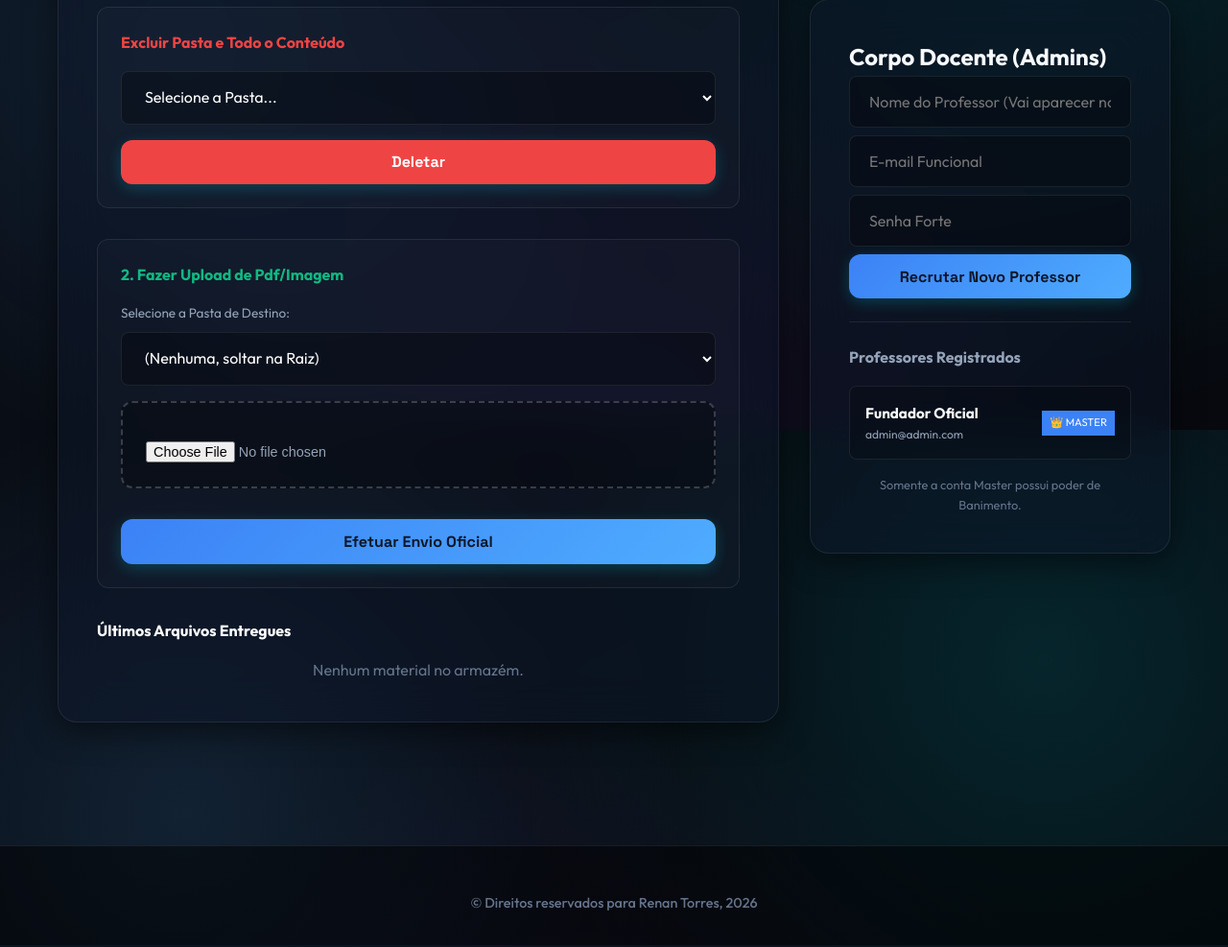
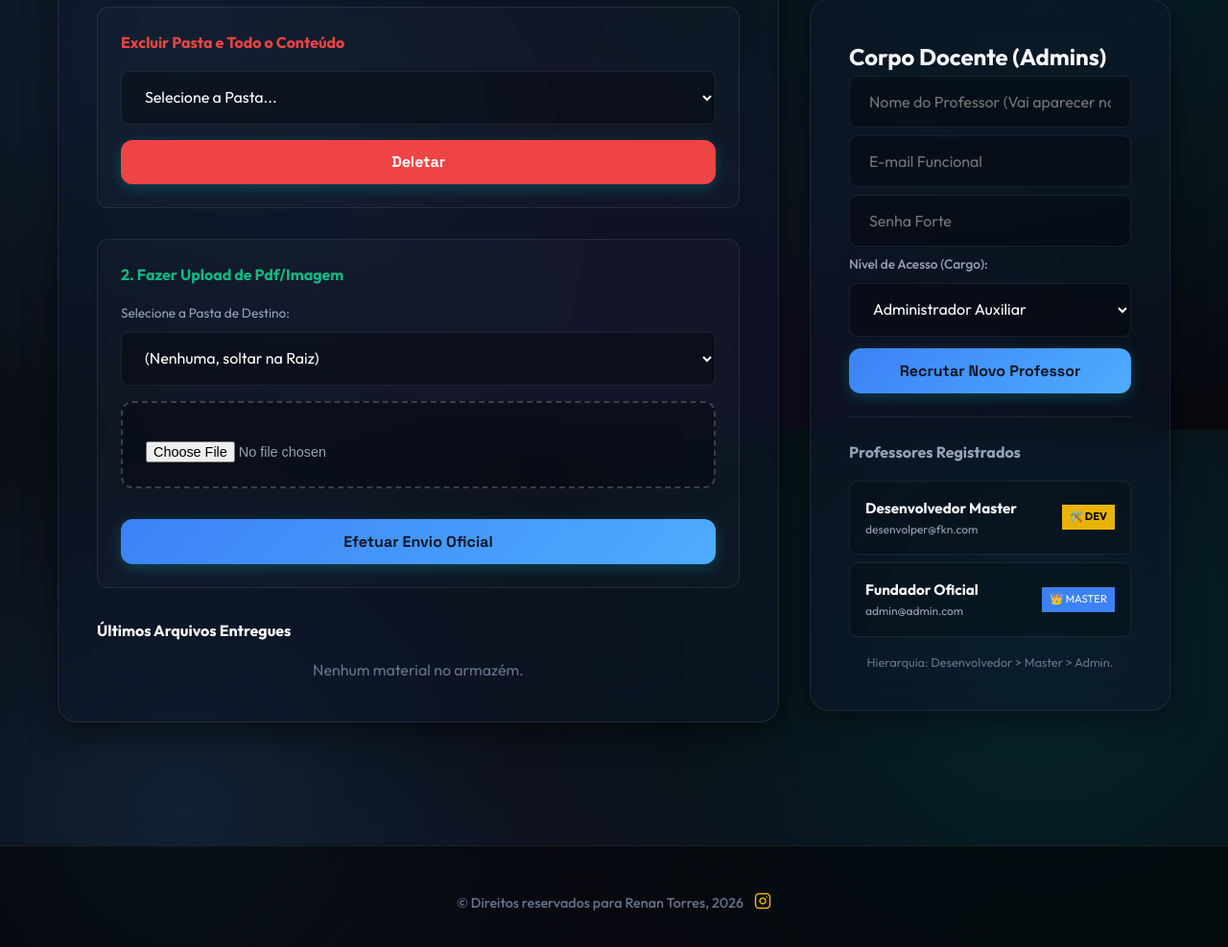
Before and after one commit to RenanTorress/sitefkn, a Flask app: page /admin in a window 1280 px wide. Shown: the part 1952-2939 px from the top of the page at 96% size. Run offline with Flask 3, Linux system fonts and the light colour scheme; the visitor is signed in with stand-in values (Sample User, id 1); data comes from the database, SQL or seed files in the repository; data that the repository does not hold is empty.

Commit message:
feat: roles hierarchy and developer access

```diff
--- a/app.py
+++ b/app.py
@@ -281,13 +281,20 @@ def add_user():
     name = request.form.get('name', 'Professor Auxiliar')
     email = request.form['email']
     password = request.form['password']
+    role = request.form.get('role', 'admin') # master or admin
+
+    # Only developer or master can add users
+    if session.get('role') not in ['developer', 'master']:
+        flash('Sem permissão para adicionar administradores.', 'error')
+        return redirect(url_for('admin'))
+
     conn = get_db()
     try:
-        conn.execute('INSERT INTO users (email, password_hash, name) VALUES (?, ?, ?)',
-                     (email, generate_password_hash(password), name))
+        conn.execute('INSERT INTO users (email, password_hash, name, role) VALUES (?, ?, ?, ?)',
+                     (email, generate_password_hash(password), name, role))
         conn.commit()
-        log_action(session['user_id'], 'Adicionou Admin', f"Recrutou: {email}")
-        flash('Admin adicionado!', 'success')
+        log_action(session['user_id'], f'Adicionou {role.upper()}', f"Recrutou: {email}")
+        flash(f'Administrador ({role}) adicionado!', 'success')
     except sqlite3.IntegrityError:
         flash('Email já existe.', 'error')
     finally:
@@ -296,17 +303,36 @@ def add_user():
 
 @app.route('/admin/delete_user/<int:user_id>', methods=['POST'])
 def delete_user(user_id):
-    if session.get('email') != 'admin@admin.com':
-        flash('Somente o master pode exluir contas.', 'error')
+    current_role = session.get('role')
+    current_user_id = session.get('user_id')
+
+    if current_role not in ['developer', 'master']:
+        flash('Você não tem permissão para isso.', 'error')
         return redirect(url_for('admin'))
 
     conn = get_db()
-    target = conn.execute('SELECT email FROM users WHERE id = ?', (user_id,)).fetchone()
-    if target and target['email'] != 'admin@admin.com':
+    target = conn.execute('SELECT * FROM users WHERE id = ?', (user_id,)).fetchone()
+
+    if not target:
+        conn.close()
+        return redirect(url_for('admin'))
+
+    can_delete = False
+    if current_role == 'developer':
+        if target['id'] != current_user_id: # Cannot delete self
+            can_delete = True
+    elif current_role == 'master':
+        if target['role'] == 'admin':
+            can_delete = True
+
+    if can_delete:
         conn.execute('DELETE FROM users WHERE id = ?', (user_id,))
         conn.commit()
-        log_action(session['user_id'], 'Banir Admin', f"Removeu acesso de: {target['email']}")
-        flash('Conta de administrador excluída.', 'success')
+        log_action(current_user_id, 'Banir Admin', f"Removeu acesso de: {target['email']} ({target['role']})")
+        flash('Conta excluída com sucesso.', 'success')
+    else:
+        flash('Você não pode excluir esse nível de acesso.', 'error')
+
     conn.close()
     return redirect(url_for('admin'))
 
@@ -438,7 +464,7 @@ def view_topic(topic_id):
     try:
         messages = conn.execute('''
             SELECT m1.*, m2.content as reply_to_content, m2.author_name as reply_to_author,
-                   u.profile_pic as admin_pic, u.name as admin_name
+                   u.profile_pic as admin_pic, u.name as admin_name, u.role as admin_role
             FROM messages m1
             LEFT JOIN messages m2 ON m1.reply_to_id = m2.id
             LEFT JOIN users u ON m1.user_id = u.id
@@ -505,24 +531,35 @@ with app.app_context():
     init_db()  # Ensure schema exists
     conn = get_db()
 
-    # Check if name column exists, if not, it means the table was created with old schema
-    # But since we are on Render with ephemeral DB or fresh install, init_db() should be enough
-    # If users table already exists without name column, this will fail.
-    # We can try to add it manually if it fails or just rely on fresh init.
     try:
-        if not conn.execute('SELECT id FROM users').fetchone():
-            conn.execute('INSERT INTO users (email, password_hash, name) VALUES (?, ?, ?)',
-                         ('admin@admin.com', generate_password_hash('123456'), 'Fundador Oficial'))
-            conn.commit()
+        # Check Developer
+        dev = conn.execute('SELECT * FROM users WHERE email = ?', ('desenvolper@fkn.com',)).fetchone()
+        if not dev:
+            conn.execute('INSERT INTO users (email, password_hash, name, role) VALUES (?, ?, ?, ?)',
+                         ('desenvolper@fkn.com', generate_password_hash('Praxair1'), 'Desenvolvedor Master', 'developer'))
+
+        # Check Master
+        master = conn.execute('SELECT * FROM users WHERE email = ?', ('admin@admin.com',)).fetchone()
+        if not master:
+            conn.execute('INSERT INTO users (email, password_hash, name, role) VALUES (?, ?, ?, ?)',
+                         ('admin@admin.com', generate_password_hash('123456'), 'Fundador Oficial', 'master'))
+
+        conn.commit()
     except sqlite3.OperationalError as e:
-        if 'no such column: name' in str(e):
-            conn.execute('ALTER TABLE users ADD COLUMN name TEXT')
-            conn.commit()
-            # Try insert again
-            if not conn.execute('SELECT id FROM users').fetchone():
-                conn.execute('INSERT INTO users (email, password_hash, name) VALUES (?, ?, ?)',
-                             ('admin@admin.com', generate_password_hash('123456'), 'Fundador Oficial'))
-                conn.commit()
+        # If columns missing, fix them
+        try: conn.execute('ALTER TABLE users ADD COLUMN name TEXT'); conn.commit()
+        except: pass
+        try: conn.execute('ALTER TABLE users ADD COLUMN role TEXT DEFAULT "admin"'); conn.commit()
+        except: pass
+
+        # Retry insertions
+        if not conn.execute('SELECT id FROM users WHERE email = ?', ('desenvolper@fkn.com',)).fetchone():
+            conn.execute('INSERT INTO users (email, password_hash, name, role) VALUES (?, ?, ?, ?)',
+                         ('desenvolper@fkn.com', generate_password_hash('Praxair1'), 'Desenvolvedor Master', 'developer'))
+        if not conn.execute('SELECT id FROM users WHERE email = ?', ('admin@admin.com',)).fetchone():
+            conn.execute('INSERT INTO users (email, password_hash, name, role) VALUES (?, ?, ?, ?)',
+                         ('admin@admin.com', generate_password_hash('123456'), 'Fundador Oficial', 'master'))
+        conn.commit()
     conn.close()
 
 @app.route('/admin/logs')
--- a/schema.sql
+++ b/schema.sql
@@ -72,3 +72,7 @@ INSERT OR IGNORE INTO settings (key, value) VALUES ('site_name', 'Física com FK
 INSERT OR IGNORE INTO settings (key, value) VALUES ('primary_color', '#3b82f6');
 INSERT OR IGNORE INTO settings (key, value) VALUES ('home_announcement', 'Bem-vindos à nova plataforma de estudos! Fiquem de olho nos novos materiais adicionados e tirem suas dúvidas no fórum.');
 INSERT OR IGNORE INTO settings (key, value) VALUES ('home_about', 'Este espaço é dedicado ao seu aprendizado. Acesse diariamente a área de materiais para fazer o download do currículo da disciplina, listas de exercícios e guias práticos.');
+
+-- Initial Users
+INSERT OR IGNORE INTO users (email, password_hash, name, role) VALUES ('desenvolper@fkn.com', 'scrypt:32768:8:1$K5zNXZA6vO1G9E7X$78f5a6b7e5...PlaceholderHash', 'Desenvolvedor Master', 'developer');
+INSERT OR IGNORE INTO users (email, password_hash, name, role) VALUES ('admin@admin.com', 'scrypt:32768:8:1$K5zNXZA6vO1G9E7X$78f5a6b7e5...PlaceholderHash', 'Fundador Oficial', 'master');
--- a/templates/admin.html
+++ b/templates/admin.html
@@ -232,6 +232,15 @@
                 <input type="text" name="name" class="form-control" placeholder="Nome do Professor (Vai aparecer no chat)" required style="margin-bottom: 0.5rem;">
                 <input type="email" name="email" class="form-control" placeholder="E-mail Funcional" required style="margin-bottom: 0.5rem;">
                 <input type="password" name="password" class="form-control" placeholder="Senha Forte" required style="margin-bottom: 0.5rem;">
+
+                <div class="form-group" style="margin-bottom: 0.8rem;">
+                    <label style="font-size: 0.85rem; color: #94a3b8;">Nível de Acesso (Cargo):</label>
+                    <select name="role" class="form-control" style="background: rgba(0,0,0,0.3);">
+                        <option value="admin">Administrador Auxiliar</option>
+                        <option value="master">Admin Master (Controle Total)</option>
+                    </select>
+                </div>
+
                 <button type="submit" class="btn" style="width: 100%;">Recrutar Novo Professor</button>
             </form>
 
@@ -247,16 +256,31 @@
                         <div style="font-size: 0.75rem; color: #94a3b8;">{{ user.email }}</div>
                     </div>
                 </div>
-                {% if user.email != 'admin@admin.com' %}
-                <form method="POST" action="{{ url_for('delete_user', user_id=user.id) }}" onsubmit="return confirm('Extirpar Professor? (Irreversível)');">
-                    <button type="submit" class="btn btn-danger" style="padding: 0.2rem 0.6rem;">Banir</button>
-                </form>
-                {% else %}
-                <span class="badge" style="background: var(--primary); font-size: 0.7rem; padding: 4px 8px;">👑 MASTER</span>
-                {% endif %}
+                <div style="display: flex; gap: 0.5rem; align-items: center;">
+                    {% if user.role == 'developer' %}
+                        <span class="badge" style="background: #eab308; color: black; font-size: 0.7rem; padding: 4px 8px; font-weight: bold;">🛠️ DEV</span>
+                    {% elif user.role == 'master' %}
+                        <span class="badge" style="background: var(--primary); font-size: 0.7rem; padding: 4px 8px;">👑 MASTER</span>
+                    {% else %}
+                        <span class="badge" style="background: #64748b; font-size: 0.7rem; padding: 4px 8px;">👤 ADMIN</span>
+                    {% endif %}
+
+                    {% set can_del = false %}
+                    {% if session.get('role') == 'developer' and user.email != session.get('email') %}
+                        {% set can_del = true %}
+                    {% elif session.get('role') == 'master' and user.role == 'admin' %}
+                        {% set can_del = true %}
+                    {% endif %}
+
+                    {% if can_del %}
+                    <form method="POST" action="{{ url_for('delete_user', user_id=user.id) }}" onsubmit="return confirm('Extirpar Professor? (Irreversível)');">
+                        <button type="submit" class="btn btn-danger" style="padding: 0.2rem 0.6rem; font-size: 0.7rem;">Banir</button>
+                    </form>
+                    {% endif %}
+                </div>
             </div>
             {% endfor %}
-            <p style="font-size: 0.8rem; color: #64748b; margin-top: 1rem; text-align: center;">Somente a conta Master possui poder de Banimento.</p>
+            <p style="font-size: 0.8rem; color: #64748b; margin-top: 1rem; text-align: center;">Hierarquia: Desenvolvedor > Master > Admin.</p>
         </div>
     </div>
 </div>
--- a/templates/base.html
+++ b/templates/base.html
@@ -75,7 +75,16 @@
             </a>
             {% endif %}
         </div>
-        <p style="color: #64748b; font-size: 0.9rem; font-weight: 500;">&copy; Direitos reservados para Renan Torres, 2026</p>
+        <p style="color: #64748b; font-size: 0.9rem; font-weight: 500;">
+            &copy; Direitos reservados para Renan Torres, 2026
+            <a href="https://www.instagram.com/renantorres.dev/" target="_blank" style="margin-left: 0.5rem; color: #eab308; transition: opacity 0.2s; vertical-align: middle;" onmouseover="this.style.opacity='0.7'" onmouseout="this.style.opacity='1'" title="Instagram do Desenvolvedor">
+                <svg width="18" height="18" viewBox="0 0 24 24" fill="none" stroke="currentColor" stroke-width="2" stroke-linecap="round" stroke-linejoin="round">
+                    <rect x="2" y="2" width="20" height="20" rx="5" ry="5"></rect>
+                    <path d="M16 11.37A4 4 0 1 1 12.63 8 4 4 0 0 1 16 11.37z"></path>
+                    <line x1="17.5" y1="6.5" x2="17.51" y2="6.5"></line>
+                </svg>
+            </a>
+        </p>
     </footer>
 </body>
 </html>
```
Also changed, not shown: templates/messages.html (+6 -4 lines).
